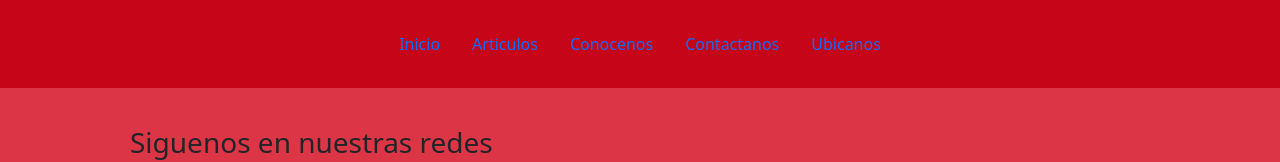
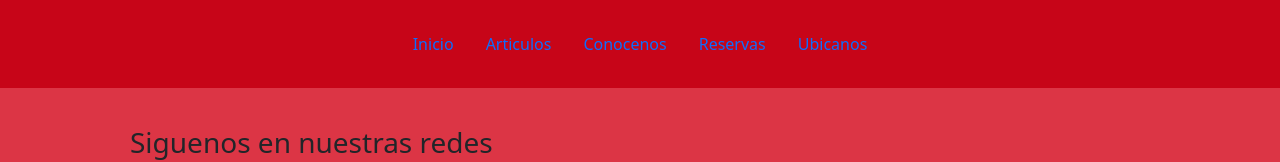
Before and after one commit to Zzsumo/LautaroGithub, a plain HTML site: page pages/sobren.html in a window 1280 px wide. Shown: the top 162 px of the page. Drawn offline with nearby package versions, Linux system fonts and the light colour scheme.

Commit message:
agregomodificaciones

```diff
--- a/pages/sobren.html
+++ b/pages/sobren.html
@@ -32,7 +32,7 @@
           <a class="nav-link" href="sobren.html">Conocenos</a>
         </li>
         <li class="nav-item">
-          <a class="nav-link" href="contactanos.html ">Contactanos</a>
+          <a class="nav-link" href="contactanos.html ">Reservas</a>
         </li>
         <li class="nav-item">
           <a class="nav-link" href="ubicanos.html">Ubicanos</a>
```
Also changed, not shown: pages/ubicanos.html (+1 -1 lines).
